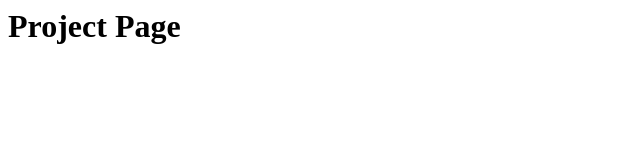
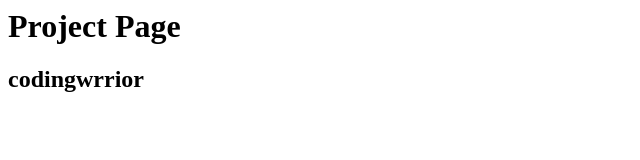
Before and after one commit to kwogur0710/codingwarrior, a plain HTML site: page index.html in a window 1280 px wide. Shown: the whole page, without its empty margins (0-640 px from the left). Drawn offline with Linux system fonts and the light colour scheme.

Commit message:
Update index.html

```diff
--- a/index.html
+++ b/index.html
@@ -2,5 +2,6 @@
   <body>
 
     <h1>Project Page</h1>
+    <h2>codingwrrior</h2>
   </body>
 </html>
```
